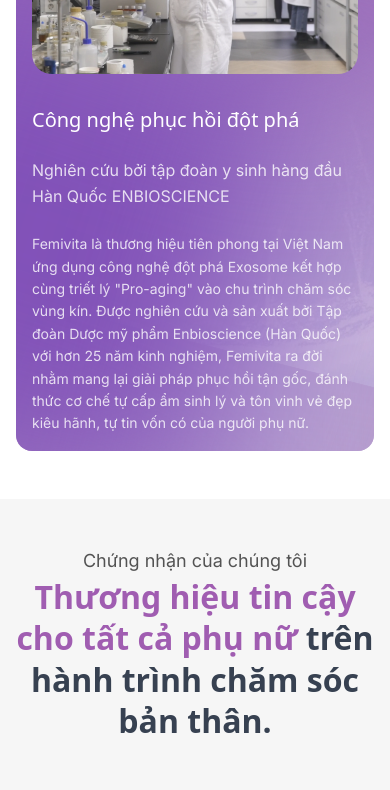
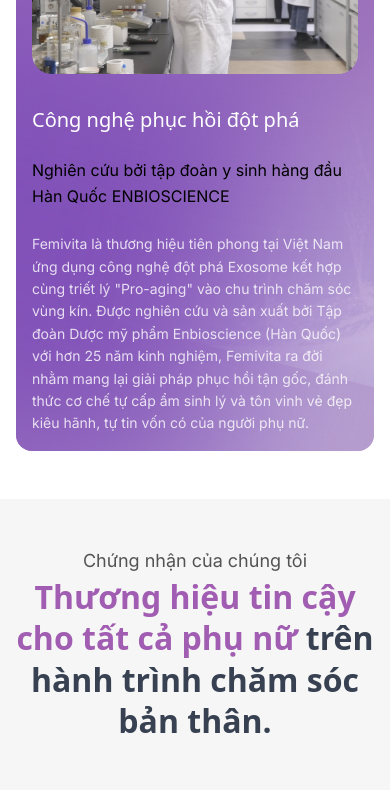
Before and after one commit to kidiezyllex/femivita, a Next.js app: page /story in a window 390 px wide. Shown: the part 780-1570 px from the top of the page. Built offline with nearby package versions, Linux system fonts and the light colour scheme; no server answers; a web font is replaced by a local one.

Commit message:
feat: adjust opacity of dark footer overlay in FooterParts and MobileFooter components for improved visibility

```diff
--- a/src/components/Brand/BrandIntro/BrandIntroParts.tsx
+++ b/src/components/Brand/BrandIntro/BrandIntroParts.tsx
@@ -27,7 +27,7 @@
       aria-hidden
       className="absolute left-[93px] top-[-12px] flex h-[794.757px] w-[898.249px] items-center justify-center"
     >
-      <div className="flex-none -scale-y-100 rotate-[104.07deg]">
+      <div className="flex-none rotate-[104.07deg] -scale-y-100">
         <div className="relative h-[769px] w-[626.635px]">
           <Image
             src={textureImage}
@@ -74,7 +74,12 @@
   total,
   className,
 }) => (
-  <div className={cn("flex items-start text-white [font-family:Arial,Helvetica,sans-serif]", className)}>
+  <div
+    className={cn(
+      "flex items-start text-white [font-family:Arial,Helvetica,sans-serif]",
+      className,
+    )}
+  >
     <p className="text-[56px] leading-[56px] md:text-[72px] md:leading-[72px] lg:text-[96px] lg:leading-[96px]">
       {pad(current)}
     </p>
@@ -138,11 +143,11 @@
     transition={{ duration: 0.3, ease: [0.22, 1, 0.36, 1] }}
     className={cn("absolute inset-x-0 top-0 flex w-full max-w-[437px] flex-col", className)}
   >
-    <h3 className="font-sans text-xl font-medium leading-[1.4] text-white lg:text-2xl">{slide.title}</h3>
+    <h3 className="font-sans text-xl font-medium leading-[1.4] text-white lg:text-2xl">
+      {slide.title}
+    </h3>
     <div className="flex flex-col gap-6 pt-6">
-      {slide.lead && (
-        <p className="font-google-sans text-base leading-[1.6] text-white/80">{slide.lead}</p>
-      )}
+      {slide.lead && <p className="font-google-sans text-base leading-[1.6]">{slide.lead}</p>}
       <p className="font-google-sans text-sm leading-[1.6] text-white/80">{slide.description}</p>
     </div>
   </motion.div>
--- a/src/components/Landing/Footer/FooterParts.tsx
+++ b/src/components/Landing/Footer/FooterParts.tsx
@@ -95,8 +95,8 @@
           className="absolute inset-x-0 top-0 h-[1255px] bg-[linear-gradient(180deg,#967AD3_78px,rgba(189,172,219,0.5)_666px,rgba(228,222,228,0)_1255px)]"
         />
       )}
-      {/* Dark footer only: a black veil so the white text stands out from the bright picture. Tune the opacity (/40) here. */}
-      {tone === "dark" && <div aria-hidden className="absolute inset-0 bg-black/40" />}
+      {/* Dark footer only: a black veil so the white text stands out from the bright picture. Tune the opacity (/20) here. */}
+      {tone === "dark" && <div aria-hidden className="absolute inset-0 bg-black/20" />}
     </>
   );
 };
--- a/src/components/Landing/Footer/MobileFooter.tsx
+++ b/src/components/Landing/Footer/MobileFooter.tsx
@@ -39,7 +39,7 @@
       />
 
       {/* Dark footer only: a black veil so the white text stands out from the bright picture */}
-      {tone === "dark" && <div aria-hidden className="absolute inset-0 bg-black/40" />}
+      {tone === "dark" && <div aria-hidden className="absolute inset-0 bg-black/20" />}
 
       <div className="relative flex flex-col">
         {/* Logo and slogan */}
```
